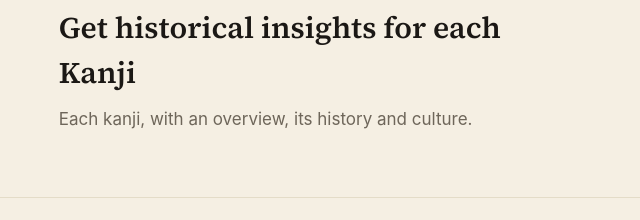
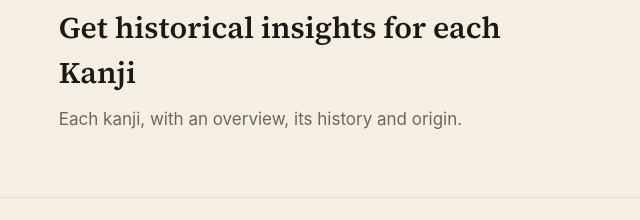
Before and after one commit to onlydstn/kotoba-website, a website with bundled scripts: page index.html in a window 1280 px wide. Shown: the part 2680-2900 px from the top of the page, 640-1280 px from the left. Built offline with nearby package versions, Linux system fonts and the light colour scheme.

Commit message:
edited text

```diff
--- a/index.html
+++ b/index.html
@@ -105,7 +105,7 @@
         <div class="feature__copy">
           <p class="feature__eyebrow">Tailored insights</p>
           <h2 class="feature__headline">Get historical insights for each Kanji</h2>
-          <p class="feature__body">Each kanji, with an overview, its history and culture.</p>
+          <p class="feature__body">Each kanji, with an overview, its history and origin.</p>
         </div>
         <div class="media-frame glass-surface">
           <video class="js-lazy-video" muted loop playsinline preload="metadata" aria-label="Kotoba's kanji of the day card">
```
